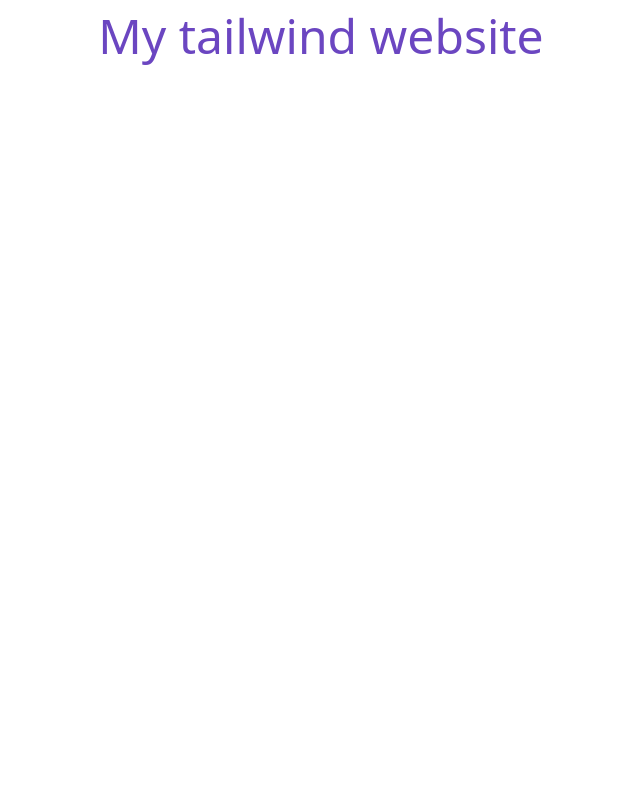
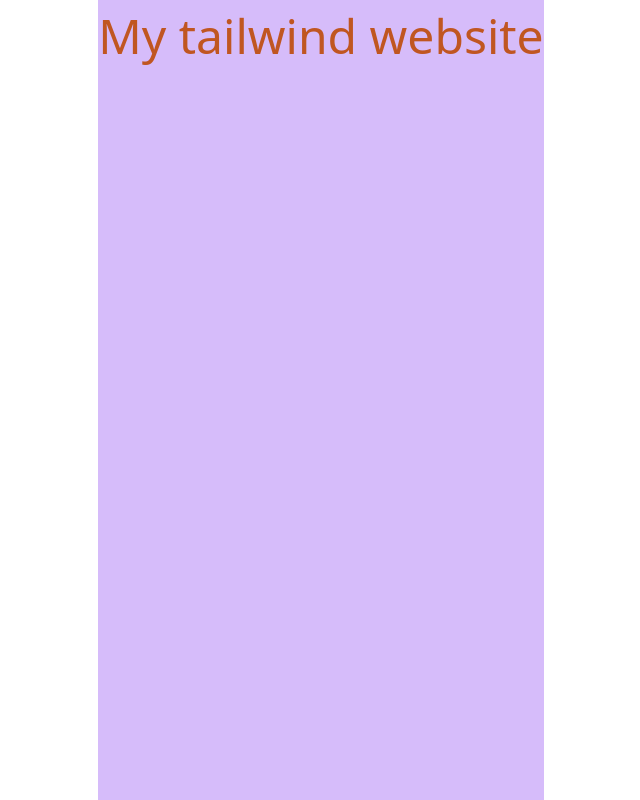
Before and after one commit to Bijayadhs/build_tailwind_site, a website built with Parcel: page src/index.html in a window 1280 px wide. Shown: the whole page, without its empty margins (319-959 px from the left). Built offline with nearby package versions, Linux system fonts and the light colour scheme.

Commit message:
testing for deploy

```diff
--- a/src/index.html
+++ b/src/index.html
@@ -5,8 +5,8 @@
     <meta name="viewport" content="width=device-width, initial-scale=1.0">
     <title>Tailwind Website</title>
 </head>
-<body>
-    <h1 class="text-5xl text-center text-purple-700">My tailwind website</h1>
+<body class="min-h-screen flex justify-center align-center">
+    <h1 class="text-5xl text-center text-orange-700 bg-purple-300">My tailwind website</h1>
 
     <script src="index.js"></script>
 
```
